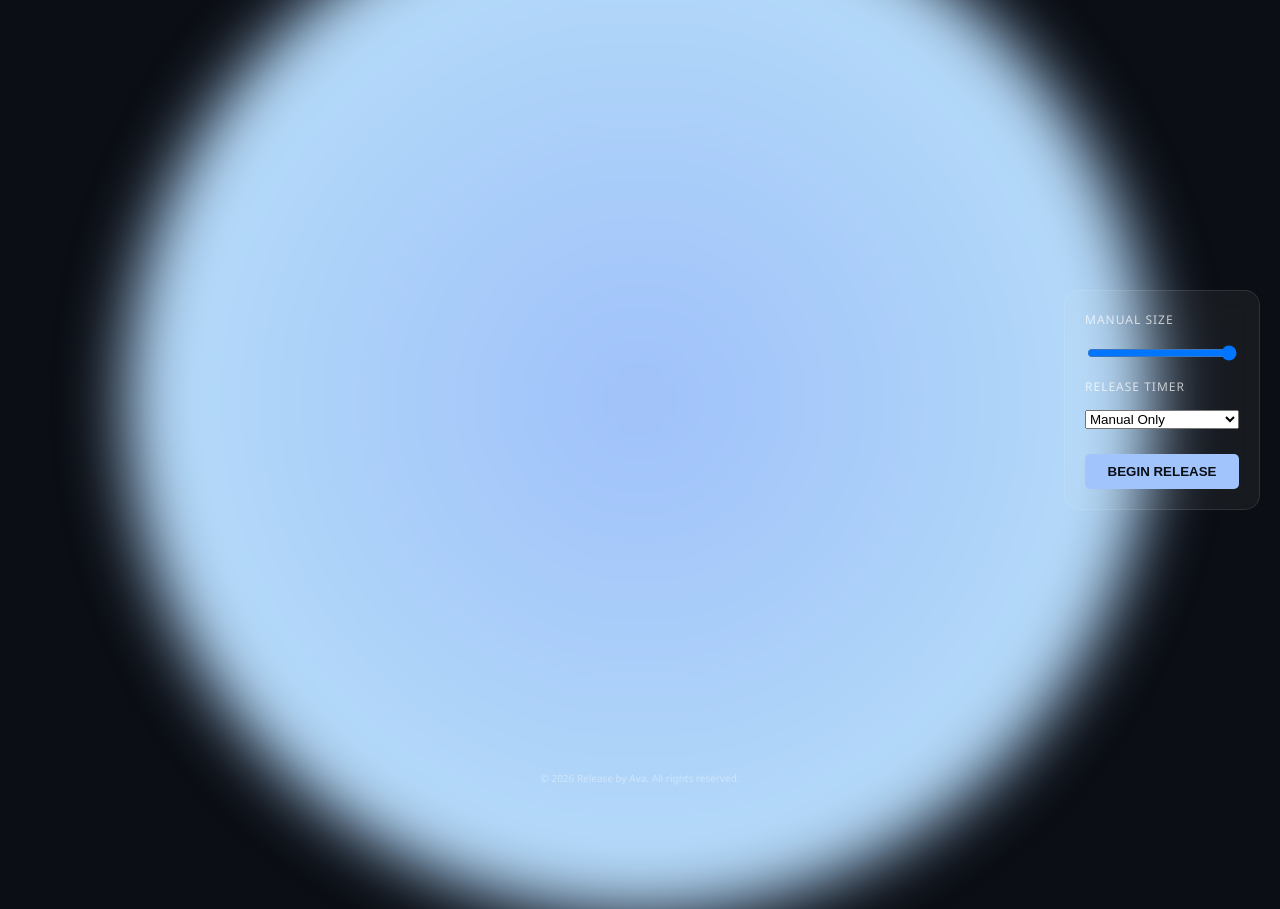
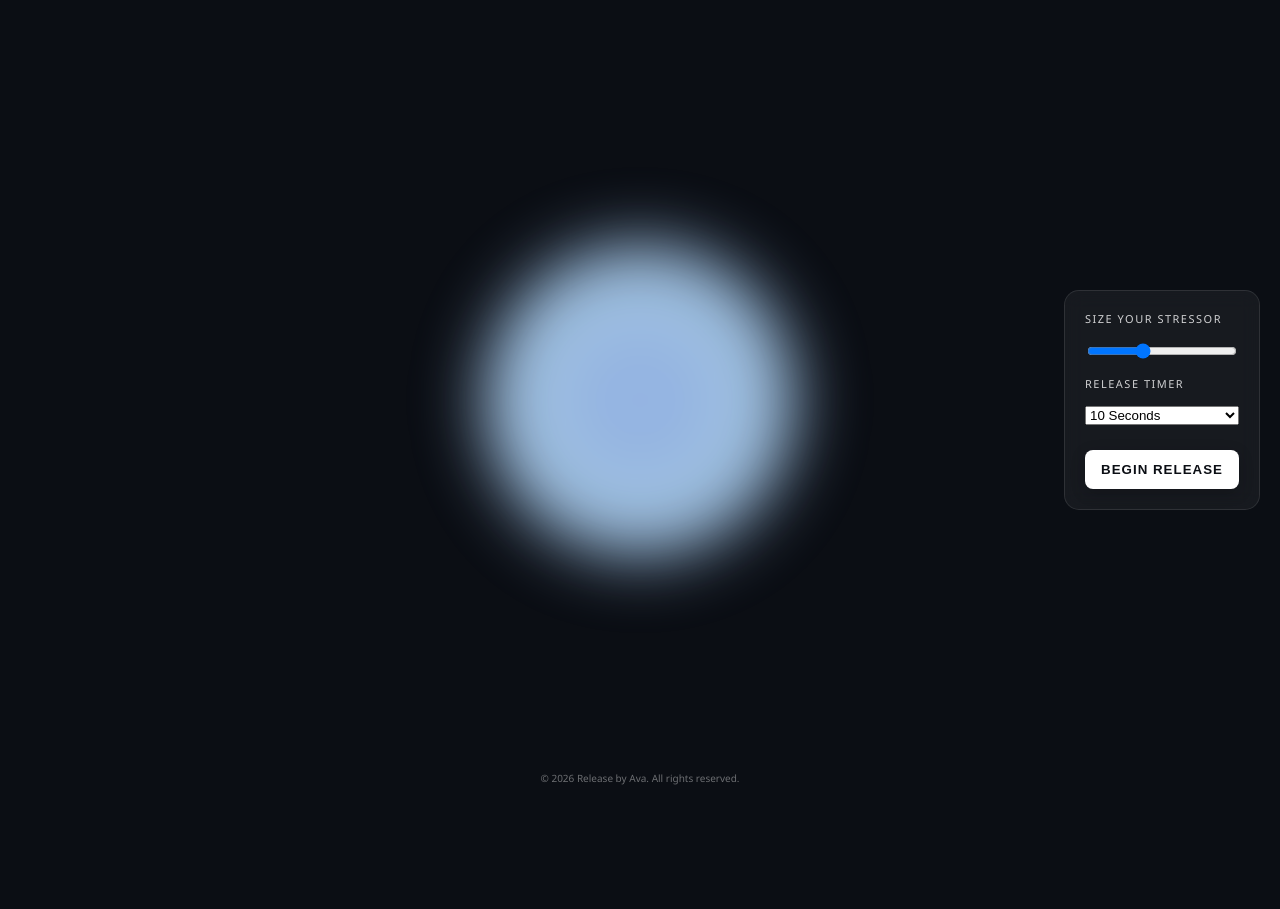
Before and after one commit to releasecom/Release.com, a plain HTML site: page index.html in a window 1280 px wide. Both pictures are taken after a click on the button "BEGIN RELEASE". After the commit the page ends 800 px from the top, so only its background shows below. Drawn offline with Linux system fonts and the light colour scheme.

Commit message:
Update index.html

```diff
--- a/index.html
+++ b/index.html
@@ -34,21 +34,18 @@
         }
 
         #release-shape {
-            /* Starts at the largest size */
-            width: 1000px;
-            height: 1000px;
+            /* Width and height are controlled by JS on load */
             background: var(--shape-color);
             border-radius: 50%;
             filter: blur(30px);
-            opacity: 1;
             box-shadow: 0 0 50px rgba(161, 196, 253, 0.5);
             transition: width 0.1s linear, height 0.1s linear, opacity 0.1s linear;
             animation: pulse 5s infinite ease-in-out;
         }
 
         @keyframes pulse {
-            0%, 100% { transform: scale(1); opacity: 0.8; }
-            50% { transform: scale(1.02); opacity: 1; }
+            0%, 100% { transform: scale(1); opacity: 0.7; }
+            50% { transform: scale(1.05); opacity: 0.9; }
         }
 
         #controls {
@@ -67,23 +64,34 @@
             z-index: 10;
         }
 
-        label { font-size: 12px; text-transform: uppercase; letter-spacing: 1px; opacity: 0.7; }
+        label { font-size: 11px; text-transform: uppercase; letter-spacing: 1.5px; opacity: 0.8; }
         input[type=range] { width: 150px; cursor: pointer; }
 
+        /* Updated white button style */
         button {
             margin-top: 10px;
             cursor: pointer;
-            padding: 10px;
-            border-radius: 5px;
+            padding: 12px;
+            border-radius: 8px;
             border: none;
-            background: #a1c4fd;
+            background: #ffffff;
             color: #0b0e14;
             font-weight: bold;
             text-transform: uppercase;
-            transition: background 0.3s;
+            letter-spacing: 1px;
+            transition: all 0.3s ease;
+            box-shadow: 0 4px 15px rgba(0,0,0,0.2);
         }
 
-        button:hover { background: #c2e9fb; }
+        button:hover {
+            background: #f0f0f0;
+            transform: translateY(-1px);
+            box-shadow: 0 6px 20px rgba(255,255,255,0.1);
+        }
+
+        button:active {
+            transform: translateY(1px);
+        }
 
         footer {
             position: absolute;
@@ -100,12 +108,11 @@
     </div>
 
     <div id="controls">
-        <label>Manual Size</label>
-        <input type="range" id="sizeSlider" min="0" max="1000" value="1000">
+        <label>Size your stressor</label>
+        <input type="range" id="sizeSlider" min="0" max="800" value="400">
 
         <label>Release Timer</label>
         <select id="timerSelect">
-            <option value="0">Manual Only</option>
             <option value="10">10 Seconds</option>
             <option value="30">30 Seconds</option>
             <option value="300">5 Minutes</option>
@@ -126,35 +133,35 @@
 
         let releaseInterval;
 
-        // Manual Control
-        sizeSlider.addEventListener('input', (e) => {
-            updateShape(e.target.value);
-            clearInterval(releaseInterval);
-        });
-
+        // Function to update visuals
         function updateShape(size) {
             shape.style.width = size + 'px';
             shape.style.height = size + 'px';
-            // Opacity decreases as size goes to 0
-            shape.style.opacity = (size / 1000);
 
-            if (size <= 0) {
-                shape.style.display = 'none';
-            } else {
-                shape.style.display = 'block';
-            }
+            // Opacity fades as it gets smaller
+            // (size / max slider value)
+            let opacityValue = (size / 800) + 0.1;
+            shape.style.opacity = size <= 0 ? 0 : opacityValue;
         }
 
-        // Automatic Release Logic (Largest to Gone)
+        // Manual Slider Control - Immediate response
+        sizeSlider.addEventListener('input', () => {
+            clearInterval(releaseInterval); // Stop any ongoing animation
+            updateShape(sizeSlider.value);
+        });
+
+        // Automatic Release Logic
         startBtn.addEventListener('click', () => {
             clearInterval(releaseInterval);
+
             let duration = parseInt(timerSelect.value);
-            if (duration === 0) return;
+            let currentSize = parseFloat(sizeSlider.value);
 
-            let currentSize = parseFloat(sizeSlider.value);
-            let intervalMs = 100; // Update every 100ms
-            let totalSteps = (duration * 1000) / intervalMs;
-            let sizeReductionPerStep = currentSize / totalSteps;
+            if (currentSize <= 0) return; // Nothing to release
+
+            const intervalMs = 50; // Smoother updates at 50ms
+            const totalSteps = (duration * 1000) / intervalMs;
+            const sizeReductionPerStep = currentSize / totalSteps;
 
             releaseInterval = setInterval(() => {
                 currentSize -= sizeReductionPerStep;
@@ -169,5 +176,8 @@
             }, intervalMs);
         });
 
-        // Initialize state
-        updateShape(
+        // Initial Load
+        updateShape(400);
+    </script>
+</body>
+</html>
```
